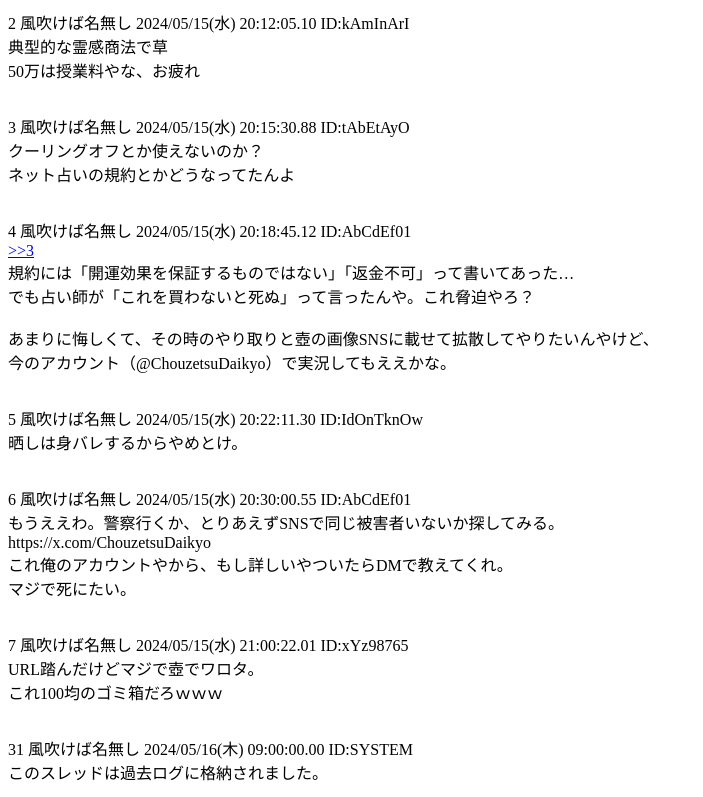
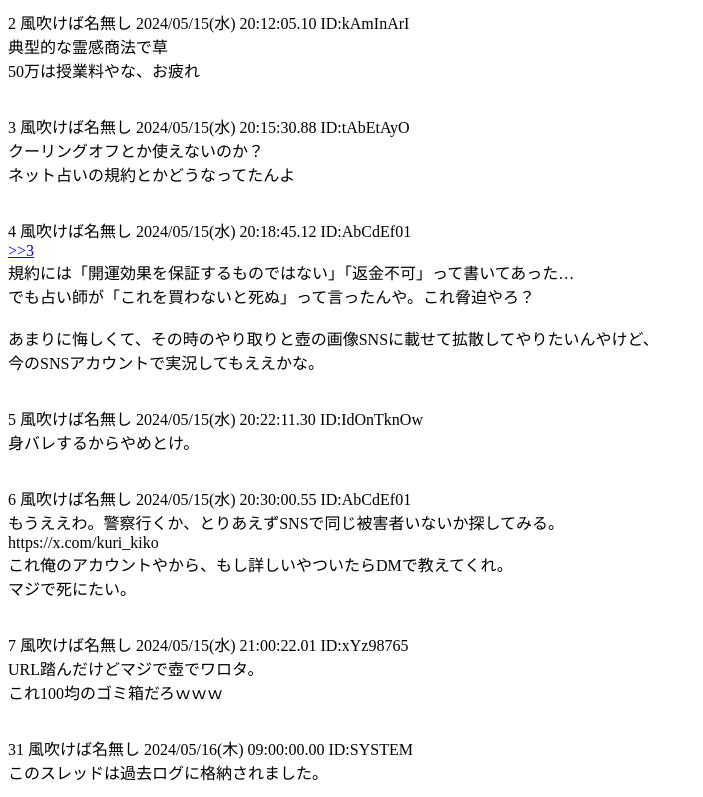
Before and after one commit to hydeyasu9-cpu/bbs-spi, a plain HTML site: page pot_refund.html in a window 1280 px wide. Shown: the part 377-1174 px from the top of the page, without its empty margins (0-703 px from the left). Drawn offline with Linux system fonts and the light colour scheme.

Commit message:
Update pot_refund.html

```diff
--- a/pot_refund.html
+++ b/pot_refund.html
@@ -81,7 +81,7 @@
                 でも占い師が「これを買わないと死ぬ」って言ったんや。これ脅迫やろ？<br>
                 <br>
                 あまりに悔しくて、その時のやり取りと壺の画像SNSに載せて拡散してやりたいんやけど、<br>
-                今のアカウント（@ChouzetsuDaikyo）で実況してもええかな。
+                今のSNSアカウントで実況してもええかな。
             </div>
         </div>
 
@@ -93,7 +93,7 @@
                 <span class="post-id">ID:IdOnTknOw</span>
             </div>
             <div class="post-content">
-                晒しは身バレするからやめとけ。<br>
+                身バレするからやめとけ。<br>
             </div>
         </div>
 
@@ -106,7 +106,7 @@
             </div>
             <div class="post-content">
                 もうええわ。警察行くか、とりあえずSNSで同じ被害者いないか探してみる。<br>
-                https://x.com/ChouzetsuDaikyo<br>
+                https://x.com/kuri_kiko<br>
                 これ俺のアカウントやから、もし詳しいやついたらDMで教えてくれ。<br>
                 マジで死にたい。
             </div>
```
